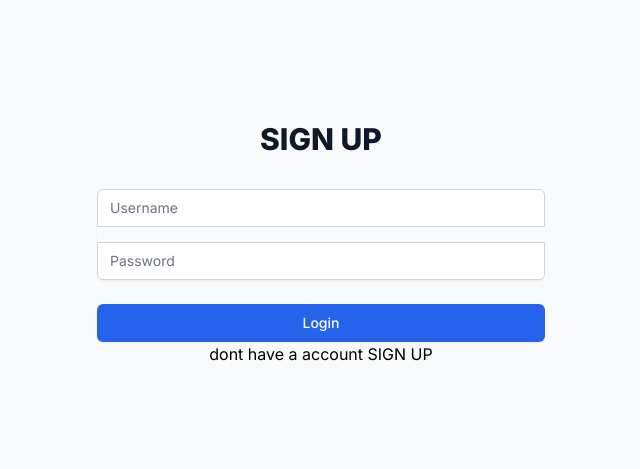
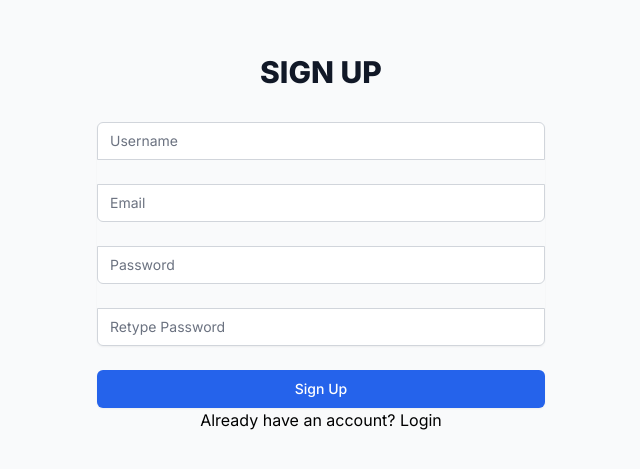
Before and after one commit to nedbot1/eco_tourism_management_system, a Next.js app: page /pages/sign_up in a window 1280 px wide. Shown: the part 169-638 px from the top of the page, without its empty margins (319-959 px from the left). Built offline with nearby package versions, Linux system fonts and the light colour scheme.

Commit message:
modigied page.js

```diff
--- /dev/null
+++ b/app/components/loginAndSignin/loginAndsignin.jsx
@@ -0,0 +1,28 @@
+"use client";
+
+import { useRouter } from "next/navigation";
+
+export default function Home() {
+  const router = useRouter();
+
+  return (
+    <div className="min-h-screen flex items-center justify-center bg-gray-50 py-12 px-4 sm:px-6 lg:px-8">
+      <div className="max-w-md w-full space-y-8">
+        <button
+          className="w-full flex justify-center py-2 px-4 border border-transparent rounded-md shadow-sm text-sm font-medium text-white bg-blue-600 hover:bg-blue-700 focus:outline-none focus:ring-2 focus:ring-offset-2 focus:ring-blue-500"
+          type="button"
+          onClick={() => router.push("/pages/login")}
+        >
+          login
+        </button>
+        <button
+          className="w-full flex justify-center py-2 px-4 border border-transparent rounded-md shadow-sm text-sm font-medium text-white bg-blue-600 hover:bg-blue-700 focus:outline-none focus:ring-2 focus:ring-offset-2 focus:ring-blue-500"
+          type="button"
+          onClick={() => router.push("/pages/sign_up")}
+        >
+          signup
+        </button>
+      </div>
+    </div>
+  );
+}
--- a/app/page.js
+++ b/app/page.js
@@ -1,28 +1,18 @@
 "use client";
+import Home from "./components/loginAndSignin/loginAndsignin";
 
 import { useRouter } from "next/navigation";
 
-export default function Home() {
+export default function Dashboard() {
   const router = useRouter();
 
   return (
-    <div className="min-h-screen flex items-center justify-center bg-gray-50 py-12 px-4 sm:px-6 lg:px-8">
-      <div className="max-w-md w-full space-y-8">
-        <button
-          className="w-full flex justify-center py-2 px-4 border border-transparent rounded-md shadow-sm text-sm font-medium text-white bg-blue-600 hover:bg-blue-700 focus:outline-none focus:ring-2 focus:ring-offset-2 focus:ring-blue-500"
-          type="button"
-          onClick={() => router.push("/pages/login")}
-        >
-          login
-        </button>
-        <button
-          className="w-full flex justify-center py-2 px-4 border border-transparent rounded-md shadow-sm text-sm font-medium text-white bg-blue-600 hover:bg-blue-700 focus:outline-none focus:ring-2 focus:ring-offset-2 focus:ring-blue-500"
-          type="button"
-          onClick={() => router.push("/pages/sign_up")}
-        >
-          signup
-        </button>
+    <>
+      <div className="min-h-screen flex items-center justify-center bg-gray-50 py-12 px-4 sm:px-6 lg:px-8">
+        <div className="max-w-md w-full space-y-8 text-black">WELLCOME</div>
       </div>
-    </div>
+
+      <Home />
+    </>
   );
 }
--- a/app/pages/sign_up/page.js
+++ b/app/pages/sign_up/page.js
@@ -1,36 +1,43 @@
 "use client";
-
 import { useState } from "react";
 import { useRouter } from "next/navigation";
 
-const Login = () => {
+const SignUp = () => {
   const router = useRouter();
-  const [userName, setUsername] = useState("");
+  const [userName, setUserName] = useState("");
+  const [email, setEmail] = useState("");
   const [password, setPassword] = useState("");
-  const [loginError, setLoginError] = useState("");
+  const [retypePassword, setRetypePassword] = useState("");
+  const [signupError, setSignupError] = useState("");
 
-  const handleLogin = async (e) => {
+  const handleSignUp = async (e) => {
     e.preventDefault();
 
+    if (password !== retypePassword) {
+      setSignupError("Passwords do not match");
+      return;
+    }
+
     try {
-      const response = await fetch("/api/user_login", {
+      const response = await fetch("/api/signup", {
         method: "POST",
         headers: {
           "Content-Type": "application/json",
         },
         body: JSON.stringify({
           userName: userName,
+          email: email,
           password: password,
         }),
       });
 
       if (!response.ok) {
-        throw new Error("Login failed");
+        throw new Error("Sign up failed");
       }
 
-      router.push("/pages/dashboard");
+      router.push("/login");
     } catch (error) {
-      setLoginError("Invalid username or password");
+      setSignupError("Sign up failed. Please try again.");
       console.error("Error:", error);
     }
   };
@@ -42,15 +49,15 @@ const Login = () => {
           <h2 className="mt-6 text-center text-3xl font-extrabold text-gray-900">
             SIGN UP
           </h2>
-          {loginError && (
+          {signupError && (
             <p className="mt-2 text-center text-sm text-red-600">
-              {loginError}
+              {signupError}
             </p>
           )}
         </div>
-        <form className="mt-8 space-y-6" onSubmit={handleLogin}>
-          <div className="rounded-md shadow-sm -space-y-px">
-            <div className="mb-4">
+        <form className="mt-8 space-y-6" onSubmit={handleSignUp}>
+          <div className="rounded-md shadow-sm space-y-6">
+            <div>
               <label htmlFor="username" className="sr-only">
                 Username
               </label>
@@ -62,7 +69,22 @@ const Login = () => {
                 className="appearance-none rounded-none relative block w-full px-3 py-2 border border-gray-300 placeholder-gray-500 text-gray-900 rounded-t-md focus:outline-none focus:ring-blue-500 focus:border-blue-500 focus:z-10 sm:text-sm"
                 placeholder="Username"
                 value={userName}
-                onChange={(e) => setUsername(e.target.value)}
+                onChange={(e) => setUserName(e.target.value)}
+              />
+            </div>
+            <div>
+              <label htmlFor="email" className="sr-only">
+                Email
+              </label>
+              <input
+                id="email"
+                name="email"
+                type="email"
+                required
+                className="appearance-none rounded-none relative block w-full px-3 py-2 border border-gray-300 placeholder-gray-500 text-gray-900 rounded-b-md focus:outline-none focus:ring-blue-500 focus:border-blue-500 focus:z-10 sm:text-sm"
+                placeholder="Email"
+                value={email}
+                onChange={(e) => setEmail(e.target.value)}
               />
             </div>
             <div>
@@ -80,6 +102,21 @@ const Login = () => {
                 onChange={(e) => setPassword(e.target.value)}
               />
             </div>
+            <div>
+              <label htmlFor="retypePassword" className="sr-only">
+                Retype Password
+              </label>
+              <input
+                id="retypePassword"
+                name="retypePassword"
+                type="password"
+                required
+                className="appearance-none rounded-none relative block w-full px-3 py-2 border border-gray-300 placeholder-gray-500 text-gray-900 rounded-b-md focus:outline-none focus:ring-blue-500 focus:border-blue-500 focus:z-10 sm:text-sm"
+                placeholder="Retype Password"
+                value={retypePassword}
+                onChange={(e) => setRetypePassword(e.target.value)}
+              />
+            </div>
           </div>
 
           <div>
@@ -87,11 +124,11 @@ const Login = () => {
               type="submit"
               className="w-full flex justify-center py-2 px-4 border border-transparent rounded-md shadow-sm text-sm font-medium text-white bg-blue-600 hover:bg-blue-700 focus:outline-none focus:ring-2 focus:ring-offset-2 focus:ring-blue-500"
             >
-              Login
+              Sign Up
             </button>
             <div className="text-center text-black flex align-middle justify-center">
               <h1>
-                dont have a account <a href="/pages/signUp">SIGN UP</a>
+                Already have an account? <a href="/login">Login</a>
               </h1>
             </div>
           </div>
@@ -101,4 +138,4 @@ const Login = () => {
   );
 };
 
-export default Login;
+export default SignUp;
```
